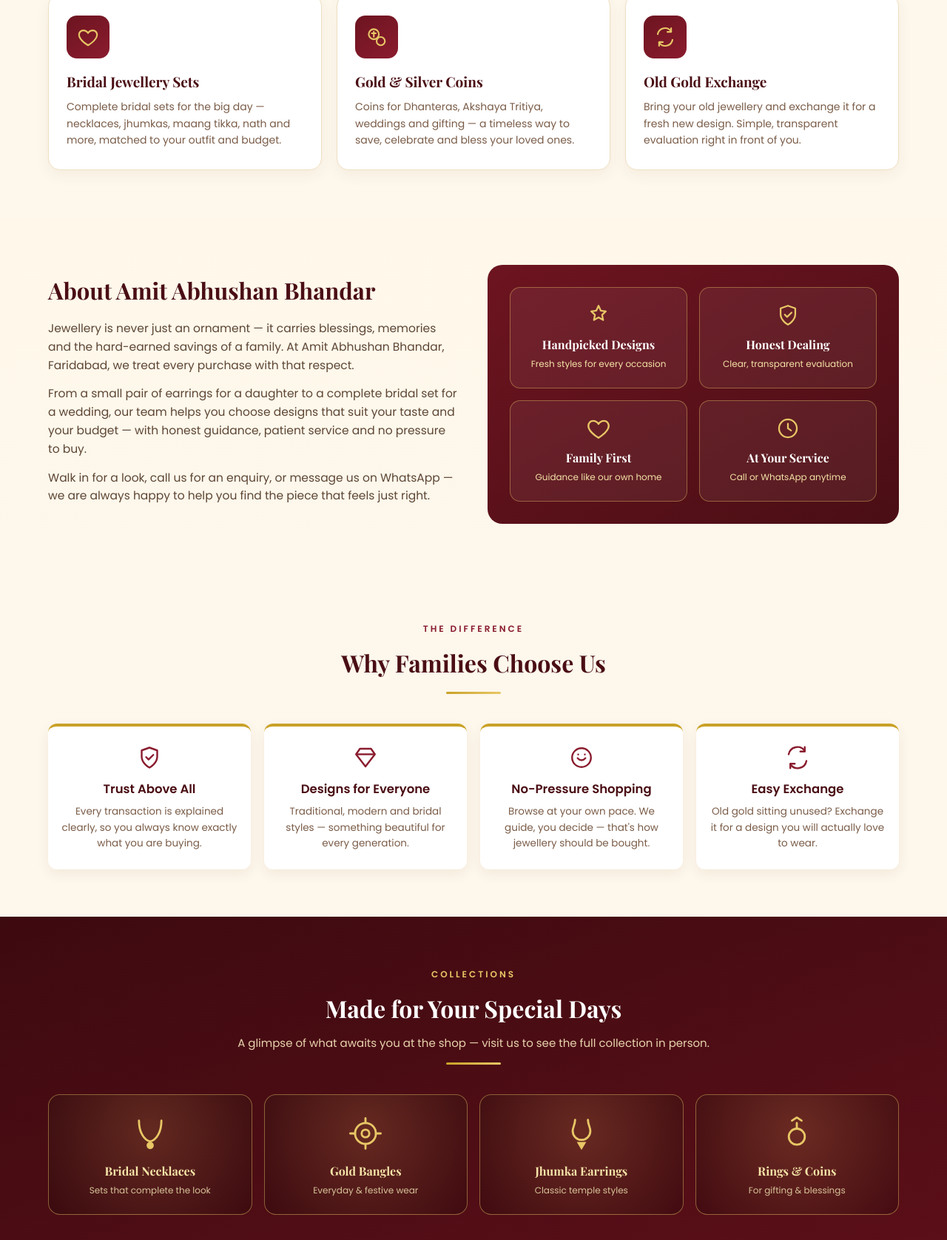
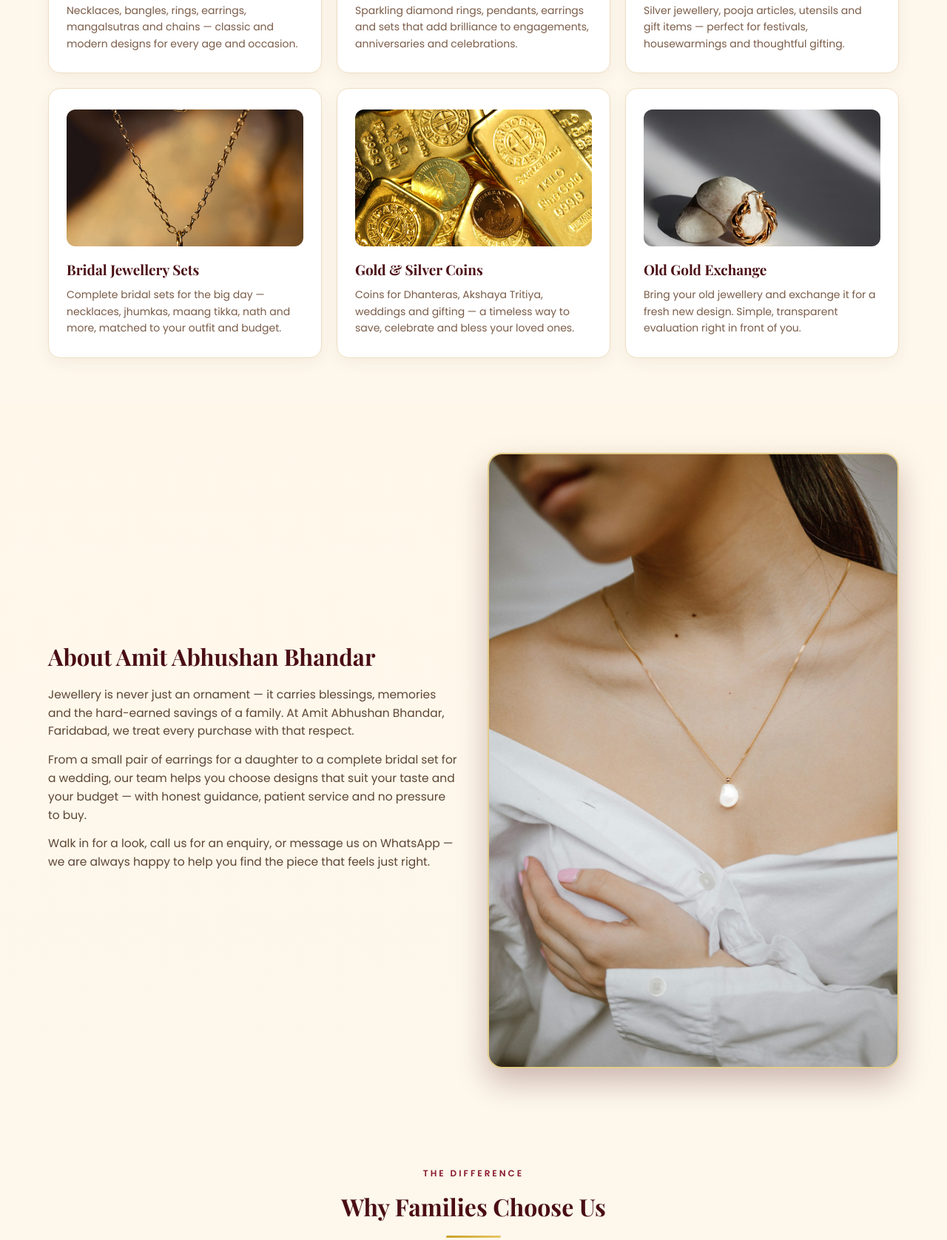
Before and after one commit to shibbuxde/amitabhushanbhandar, a plain HTML site: page index.html in a window 1280 px wide. Shown: the part 1124-2800 px from the top of the page at 74% size. Drawn offline with nearby package versions, Linux system fonts and the light colour scheme.

Commit message:
Add files via upload

```diff
--- a/index.html
+++ b/index.html
@@ -141,6 +141,17 @@
     .call-btn{padding:9px 13px;font-size:13px}
     section{padding:48px 16px}
   }
+
+  /* ---------- Real Photos ---------- */
+  .hero-art .frame img{width:100%;height:100%;object-fit:cover;border-radius:50%}
+  .card .photo{height:185px;border-radius:12px;overflow:hidden;margin-bottom:16px}
+  .card .photo img{width:100%;height:100%;object-fit:cover;transition:transform .45s}
+  .card:hover .photo img{transform:scale(1.06)}
+  .about-photo{border-radius:20px;overflow:hidden;box-shadow:0 18px 40px rgba(74,14,20,.28);border:2px solid rgba(201,162,39,.5)}
+  .about-photo img{width:100%;height:100%;min-height:340px;object-fit:cover}
+  .gal{padding:0;overflow:hidden;text-align:center}
+  .gal img{width:100%;height:200px;object-fit:cover}
+  .gal .cap{padding:14px 12px 18px}
 </style>
 </head>
 <body>
@@ -177,23 +188,7 @@
       </div>
     </div>
     <div class="hero-art">
-      <div class="frame">
-        <svg viewBox="0 0 200 200" fill="none">
-          <circle cx="100" cy="100" r="86" stroke="#e8c766" stroke-width="1.5" stroke-dasharray="4 6" opacity=".7"/>
-          <!-- necklace -->
-          <path d="M45 55 C45 115, 70 148, 100 152 C130 148, 155 115, 155 55" stroke="#e8c766" stroke-width="3.5" fill="none" stroke-linecap="round"/>
-          <path d="M58 58 C60 105, 78 132, 100 136 C122 132, 140 105, 142 58" stroke="#c9a227" stroke-width="2" fill="none" opacity=".75"/>
-          <circle cx="62" cy="86" r="3" fill="#f5e3a8"/><circle cx="76" cy="112" r="3" fill="#f5e3a8"/><circle cx="124" cy="112" r="3" fill="#f5e3a8"/><circle cx="138" cy="86" r="3" fill="#f5e3a8"/>
-          <!-- pendant -->
-          <path d="M100 152 l0 8" stroke="#e8c766" stroke-width="3"/>
-          <path d="M100 160 c10 8 12 16 0 26 c-12 -10 -10 -18 0 -26z" fill="#c9a227" stroke="#f5e3a8" stroke-width="1.5"/>
-          <circle cx="100" cy="172" r="3.5" fill="#8a1c2e" stroke="#f5e3a8"/>
-          <!-- sparkles -->
-          <path d="M36 34 l2.5 6 6 2.5 -6 2.5 -2.5 6 -2.5 -6 -6 -2.5 6 -2.5z" fill="#f5e3a8"/>
-          <path d="M164 30 l2 5 5 2 -5 2 -2 5 -2 -5 -5 -2 5 -2z" fill="#f5e3a8" opacity=".85"/>
-          <path d="M168 150 l1.8 4.4 4.4 1.8 -4.4 1.8 -1.8 4.4 -1.8 -4.4 -4.4 -1.8 4.4 -1.8z" fill="#f5e3a8" opacity=".7"/>
-        </svg>
-      </div>
+      <div class="frame"><img src="img1.jpg" alt="Traditional Indian gold bridal necklace set with matching ruby earrings"></div>
     </div>
   </div>
 </div>
@@ -209,32 +204,32 @@
     </div>
     <div class="grid">
       <div class="card">
-        <div class="icon"><svg width="30" height="30" viewBox="0 0 24 24" fill="none" stroke="#e8c766" stroke-width="1.7"><circle cx="12" cy="14" r="5.2"/><path d="M12 8.8V5M8.5 4.2 12 2l3.5 2.2M7 20.5h10" stroke-linecap="round"/></svg></div>
+        <div class="photo"><img src="img3.jpg" alt="Gold chains and necklaces on display at the shop" loading="lazy"></div>
         <h3>Gold Jewellery</h3>
         <p>Necklaces, bangles, rings, earrings, mangalsutras and chains — classic and modern designs for every age and occasion.</p>
       </div>
       <div class="card">
-        <div class="icon"><svg width="30" height="30" viewBox="0 0 24 24" fill="none" stroke="#e8c766" stroke-width="1.7"><path d="M7 4h10l3.5 5L12 20 3.5 9 7 4z" stroke-linejoin="round"/><path d="M3.5 9h17M12 20 8.8 9l2-5M12 20l3.2-11-2-5" stroke-linejoin="round"/></svg></div>
+        <div class="photo"><img src="img4.jpg" alt="Diamond halo ring in a presentation box" loading="lazy"></div>
         <h3>Diamond Jewellery</h3>
         <p>Sparkling diamond rings, pendants, earrings and sets that add brilliance to engagements, anniversaries and celebrations.</p>
       </div>
       <div class="card">
-        <div class="icon"><svg width="30" height="30" viewBox="0 0 24 24" fill="none" stroke="#e8c766" stroke-width="1.7"><path d="M5 20c0-4.5 3-8 7-9 4 1 7 4.5 7 9" stroke-linecap="round"/><circle cx="12" cy="7" r="3"/><path d="M4 20h16" stroke-linecap="round"/></svg></div>
+        <div class="photo"><img src="img5.jpg" alt="Silver-toned diamond bracelet" loading="lazy"></div>
         <h3>Silver Jewellery &amp; Articles</h3>
         <p>Silver jewellery, pooja articles, utensils and gift items — perfect for festivals, housewarmings and thoughtful gifting.</p>
       </div>
       <div class="card">
-        <div class="icon"><svg width="30" height="30" viewBox="0 0 24 24" fill="none" stroke="#e8c766" stroke-width="1.7"><path d="M12 21s-7.5-4.6-9.3-9.2C1.3 8 3.6 4.9 6.9 4.9c2 0 3.9 1.1 5.1 2.9 1.2-1.8 3.1-2.9 5.1-2.9 3.3 0 5.6 3.1 4.2 6.9C19.5 16.4 12 21 12 21z" stroke-linejoin="round"/></svg></div>
+        <div class="photo"><img src="img6.jpg" alt="Woman wearing layered gold necklaces" loading="lazy"></div>
         <h3>Bridal Jewellery Sets</h3>
         <p>Complete bridal sets for the big day — necklaces, jhumkas, maang tikka, nath and more, matched to your outfit and budget.</p>
       </div>
       <div class="card">
-        <div class="icon"><svg width="30" height="30" viewBox="0 0 24 24" fill="none" stroke="#e8c766" stroke-width="1.7"><circle cx="9" cy="9" r="5.5"/><circle cx="16.5" cy="16.5" r="4.5"/><path d="M9 6.2v5.6M6.8 8h4.4" stroke-linecap="round"/></svg></div>
+        <div class="photo"><img src="img7.jpg" alt="Gold bars and coins" loading="lazy"></div>
         <h3>Gold &amp; Silver Coins</h3>
         <p>Coins for Dhanteras, Akshaya Tritiya, weddings and gifting — a timeless way to save, celebrate and bless your loved ones.</p>
       </div>
       <div class="card">
-        <div class="icon"><svg width="30" height="30" viewBox="0 0 24 24" fill="none" stroke="#e8c766" stroke-width="1.7"><path d="M4 9a8 8 0 0 1 14.5-3M20 15a8 8 0 0 1-14.5 3" stroke-linecap="round"/><path d="M18.5 2.5v4h-4M5.5 21.5v-4h4" stroke-linecap="round" stroke-linejoin="round"/></svg></div>
+        <div class="photo"><img src="img8.jpg" alt="Gold rings arranged as a still life" loading="lazy"></div>
         <h3>Old Gold Exchange</h3>
         <p>Bring your old jewellery and exchange it for a fresh new design. Simple, transparent evaluation right in front of you.</p>
       </div>
@@ -251,24 +246,7 @@
       <p>From a small pair of earrings for a daughter to a complete bridal set for a wedding, our team helps you choose designs that suit your taste and your budget — with honest guidance, patient service and no pressure to buy.</p>
       <p>Walk in for a look, call us for an enquiry, or message us on WhatsApp — we are always happy to help you find the piece that feels just right.</p>
     </div>
-    <div class="about-art">
-      <div class="tile">
-        <svg width="34" height="34" viewBox="0 0 24 24" fill="none" stroke="#e8c766" stroke-width="1.6"><path d="M12 3l2.1 4.6L19 8.3l-3.6 3.4 1 4.9L12 14.2l-4.4 2.4 1-4.9L5 8.3l4.9-.7L12 3z" stroke-linejoin="round"/></svg>
-        <b>Handpicked Designs</b><span>Fresh styles for every occasion</span>
-      </div>
-      <div class="tile">
-        <svg width="34" height="34" viewBox="0 0 24 24" fill="none" stroke="#e8c766" stroke-width="1.6"><path d="M12 21s-7-3.6-7-10V5.5L12 3l7 2.5V11c0 6.4-7 10-7 10z" stroke-linejoin="round"/><path d="M9 11.5l2.2 2.2L15.5 9.5" stroke-linecap="round" stroke-linejoin="round"/></svg>
-        <b>Honest Dealing</b><span>Clear, transparent evaluation</span>
-      </div>
-      <div class="tile">
-        <svg width="34" height="34" viewBox="0 0 24 24" fill="none" stroke="#e8c766" stroke-width="1.6"><path d="M12 21s-7.5-4.6-9.3-9.2C1.3 8 3.6 4.9 6.9 4.9c2 0 3.9 1.1 5.1 2.9 1.2-1.8 3.1-2.9 5.1-2.9 3.3 0 5.6 3.1 4.2 6.9C19.5 16.4 12 21 12 21z" stroke-linejoin="round"/></svg>
-        <b>Family First</b><span>Guidance like our own home</span>
-      </div>
-      <div class="tile">
-        <svg width="34" height="34" viewBox="0 0 24 24" fill="none" stroke="#e8c766" stroke-width="1.6"><circle cx="12" cy="12" r="8.5"/><path d="M12 7.5V12l3 2" stroke-linecap="round"/></svg>
-        <b>At Your Service</b><span>Call or WhatsApp anytime</span>
-      </div>
-    </div>
+    <div class="about-photo"><img src="img2.jpg" alt="Woman wearing a delicate gold necklace from Amit Abhushan Bhandar"></div>
   </div>
 </section>
 
@@ -315,22 +293,10 @@
       <div class="divider"></div>
     </div>
     <div class="gal-grid">
-      <div class="gal">
-        <svg width="52" height="52" viewBox="0 0 24 24" fill="none" stroke="#e8c766" stroke-width="1.3"><path d="M5 4c0 7 3 12 7 13 4-1 7-6 7-13" stroke-linecap="round"/><circle cx="12" cy="19.5" r="1.6" fill="#e8c766"/></svg>
-        <b>Bridal Necklaces</b><span>Sets that complete the look</span>
-      </div>
-      <div class="gal">
-        <svg width="52" height="52" viewBox="0 0 24 24" fill="none" stroke="#e8c766" stroke-width="1.3"><circle cx="12" cy="12" r="6.5"/><circle cx="12" cy="12" r="2.4"/><path d="M12 2.5v3M12 18.5v3M2.5 12h3M18.5 12h3" stroke-linecap="round"/></svg>
-        <b>Gold Bangles</b><span>Everyday &amp; festive wear</span>
-      </div>
-      <div class="gal">
-        <svg width="52" height="52" viewBox="0 0 24 24" fill="none" stroke="#e8c766" stroke-width="1.3"><path d="M8 3.5c0 3-1.5 4.5-1.5 7a5.5 5.5 0 0 0 11 0c0-2.5-1.5-4-1.5-7" stroke-linecap="round"/><path d="M12 21l-1.8-3h3.6L12 21z" fill="#e8c766"/></svg>
-        <b>Jhumka Earrings</b><span>Classic temple styles</span>
-      </div>
-      <div class="gal">
-        <svg width="52" height="52" viewBox="0 0 24 24" fill="none" stroke="#e8c766" stroke-width="1.3"><circle cx="12" cy="14" r="5"/><path d="M12 9V5.5M9 4l3-2 3 2" stroke-linecap="round" stroke-linejoin="round"/></svg>
-        <b>Rings &amp; Coins</b><span>For gifting &amp; blessings</span>
-      </div>
+      <div class="gal"><img src="img1.jpg" alt="Traditional Indian gold bridal necklace set" loading="lazy"><div class="cap"><b>Bridal Necklace Sets</b><span>Sets that complete the look</span></div></div>
+      <div class="gal"><img src="img6.jpg" alt="Woman wearing layered gold necklaces" loading="lazy"><div class="cap"><b>Gold Necklaces</b><span>Layered styles for every occasion</span></div></div>
+      <div class="gal"><img src="img3.jpg" alt="Gold chains and pendants on display" loading="lazy"><div class="cap"><b>Chains &amp; Pendants</b><span>Classic gold, crafted to last</span></div></div>
+      <div class="gal"><img src="img7.jpg" alt="Gold bars and coins" loading="lazy"><div class="cap"><b>Gold Coins</b><span>For gifting &amp; blessings</span></div></div>
     </div>
   </div>
 </section>
```
Also changed, not shown: img1.jpg (added), img2.jpg (added), img3.jpg (added), img4.jpg (added), img5.jpg (added), img6.jpg (added), img7.jpg (added), img8.jpg (added).
